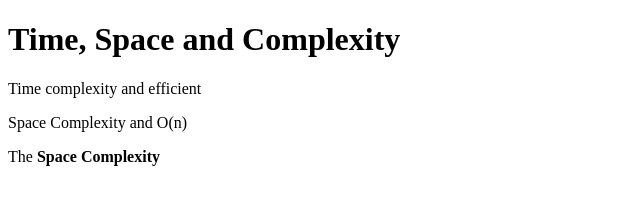
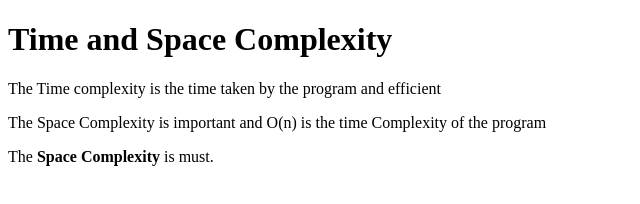
Before and after one commit to acciojob/time-and-space-complexity-sreeharshamaley, a website: page main.html in a window 1280 px wide. Shown: the whole page, without its empty margins (0-640 px from the left). Drawn offline with Linux system fonts and the light colour scheme.

Commit message:
created a submission

```diff
--- a/main.html
+++ b/main.html
@@ -7,10 +7,10 @@
 </head>
 
 <body>
-	<h1>Time, Space and Complexity</h1>
-	<p>	Time complexity and efficient</p>
-	<p>Space Complexity and O(n)</p>
-	<p>The <b>Space Complexity</b></p>
+	<h1>Time and Space Complexity</h1>
+	<p>The Time complexity is the time taken by the program and efficient</p>
+	<p>The Space Complexity is important and O(n) is the time Complexity of the program</p>
+	<p>The <b>Space Complexity</b> is must.</p>
 	<!-- the entire body must be written by student -->
     <script type="text/javascript" src="./script.js">
 </script>
```
